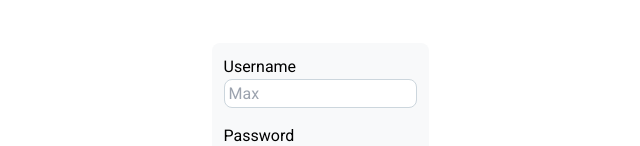
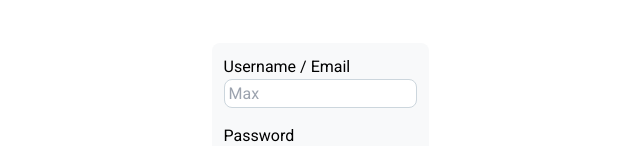
Before and after one commit to nilsfs7/fsmeet-frontend, a Next.js app: page /login in a window 1280 px wide. Shown: the part 215-361 px from the top of the page, without its empty margins (320-960 px from the left). Built offline with nearby package versions, Linux system fonts and the light colour scheme.

Commit message:
login: allow login using email

```diff
--- a/src/pages/api/auth/[...nextauth].tsx
+++ b/src/pages/api/auth/[...nextauth].tsx
@@ -11,15 +11,17 @@ export default NextAuth({
       name: 'Credentials',
 
       credentials: {
-        username: { label: 'Username', type: 'text', placeholder: 'max' },
+        usernameOrEmail: { label: 'Username', type: 'text', placeholder: 'max' },
         password: { label: 'Password', type: 'password' },
       },
 
       async authorize(credentials, req): Promise<any> {
-        if (credentials?.username && credentials?.password) {
+        if (credentials?.usernameOrEmail && credentials?.password) {
+          const body = JSON.stringify({ usernameOrEmail: credentials.usernameOrEmail, password: credentials.password });
+
           const response = await fetch(`${process.env.NEXT_PUBLIC_BACKEND_URL}/v1/auth/login`, {
             method: 'POST',
-            body: JSON.stringify({ username: credentials.username, password: credentials.password }),
+            body: body,
             headers: {
               'Content-Type': 'application/json',
             },
--- a/src/pages/login.tsx
+++ b/src/pages/login.tsx
@@ -10,16 +10,16 @@ import { useSearchParams } from 'next/navigation';
 import { routeHome, routePasswordForgot, routeRegistration } from '@/types/consts/routes';
 
 const Login = () => {
-  const [username, setUsername] = useState('');
+  const [usernameOrEmail, setUsernameOrEmail] = useState('');
   const [password, setPassword] = useState('');
   const [error, setError] = useState('');
 
   const searchParams = useSearchParams();
   const redirectUrl = searchParams.get('redir');
 
-  const handleInputChangeUsername = (event: any) => {
-    const uname: string = event.target.value;
-    setUsername(uname.toLowerCase());
+  const handleInputChangeUsernameOrEmail = (event: any) => {
+    const usernameOrEmail: string = event.target.value;
+    setUsernameOrEmail(usernameOrEmail.toLowerCase());
   };
 
   const handleInputChangePassword = (event: any) => {
@@ -36,7 +36,7 @@ const Login = () => {
   const handleLoginClicked = async () => {
     setError('');
 
-    const response = await signIn('credentials', { username: username, password: password, redirect: false });
+    const response = await signIn('credentials', { usernameOrEmail: usernameOrEmail, password: password, redirect: false });
 
     let err = 'Unknown error.';
     switch (response?.status) {
@@ -76,12 +76,12 @@ const Login = () => {
       <div className={'flex h-screen columns-1 flex-col items-center justify-center'}>
         <div className="m-2 flex flex-col rounded-lg bg-secondary-light p-1">
           <TextInput
-            id={'username'}
-            label={'Username'}
+            id={'usernameOrEmail'}
+            label={'Username / Email'}
             placeholder="Max"
-            value={username}
+            value={usernameOrEmail}
             onChange={e => {
-              handleInputChangeUsername(e);
+              handleInputChangeUsernameOrEmail(e);
             }}
           />
           <TextInput
```
